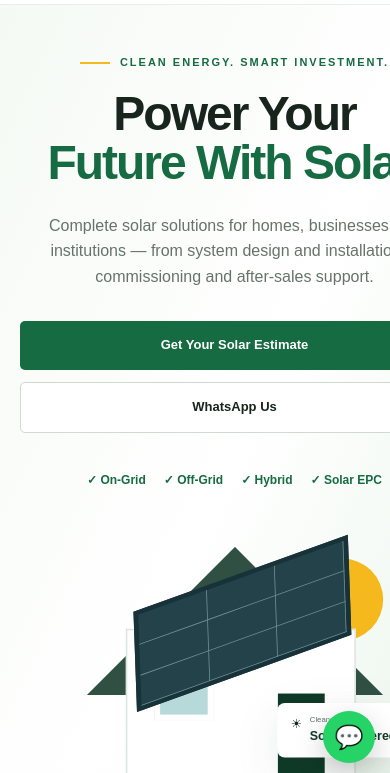
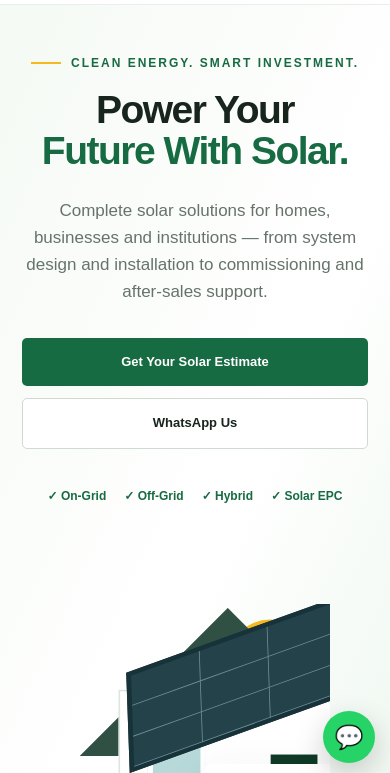
Before and after one commit to Ashmit0412/Kashi-Solar1, a plain HTML site: page index.html in a window 390 px wide. Shown: the part 66-839 px from the top of the page. Drawn offline with Linux system fonts and the light colour scheme.

Commit message:
Add files via upload

```diff
--- a/css/style.css
+++ b/css/style.css
@@ -2167,3 +2167,126 @@ footer {
     }
 
 }
+
+/* =========================================
+   MOBILE FIRST-PAGE FIX
+   ========================================= */
+
+html,
+body {
+    width: 100%;
+    max-width: 100%;
+    overflow-x: hidden;
+}
+
+* {
+    box-sizing: border-box;
+}
+
+
+/* ---------- MOBILE HERO ---------- */
+
+@media (max-width: 768px) {
+
+    .hero {
+        width: 100%;
+        overflow: hidden;
+    }
+
+    .hero .container {
+        width: 100%;
+        max-width: 100%;
+        padding-left: 22px;
+        padding-right: 22px;
+    }
+
+    /* Eyebrow */
+    .hero .eyebrow {
+        font-size: 12px;
+        letter-spacing: 2px;
+        line-height: 1.5;
+        text-align: center;
+        white-space: normal;
+    }
+
+    /* Main heading */
+    .hero h1 {
+        font-size: clamp(38px, 10vw, 58px);
+        line-height: 1.05;
+        letter-spacing: -1.5px;
+        text-align: center;
+        max-width: 100%;
+        margin-left: auto;
+        margin-right: auto;
+    }
+
+    /* Hero paragraph */
+    .hero p {
+        font-size: 17px;
+        line-height: 1.6;
+        text-align: center;
+        max-width: 100%;
+        margin-left: auto;
+        margin-right: auto;
+    }
+
+    /* Buttons */
+    .hero-actions {
+        display: flex;
+        flex-direction: column;
+        width: 100%;
+        gap: 12px;
+    }
+
+    .hero-actions a,
+    .hero-actions button {
+        width: 100%;
+        max-width: 100%;
+        min-height: 58px;
+    }
+
+    /* Feature list */
+    .hero-features {
+        display: flex;
+        flex-wrap: wrap;
+        justify-content: center;
+        gap: 12px 20px;
+        width: 100%;
+        max-width: 100%;
+        margin-left: auto;
+        margin-right: auto;
+    }
+
+    .hero-features span {
+        font-size: 15px;
+        white-space: normal;
+    }
+
+    /* Hero illustration */
+    .hero-visual {
+        width: 100%;
+        max-width: 100%;
+        overflow: hidden;
+        margin-top: 25px;
+    }
+
+    .hero-visual img {
+        width: 100%;
+        max-width: 100%;
+        height: auto;
+        display: block;
+    }
+}
+
+@media (max-width: 768px) {
+
+    .hero h1,
+    .hero h1 em,
+    .hero h1 span {
+        width: auto;
+        max-width: 100%;
+        overflow-wrap: break-word;
+        word-wrap: break-word;
+    }
+
+}
```
